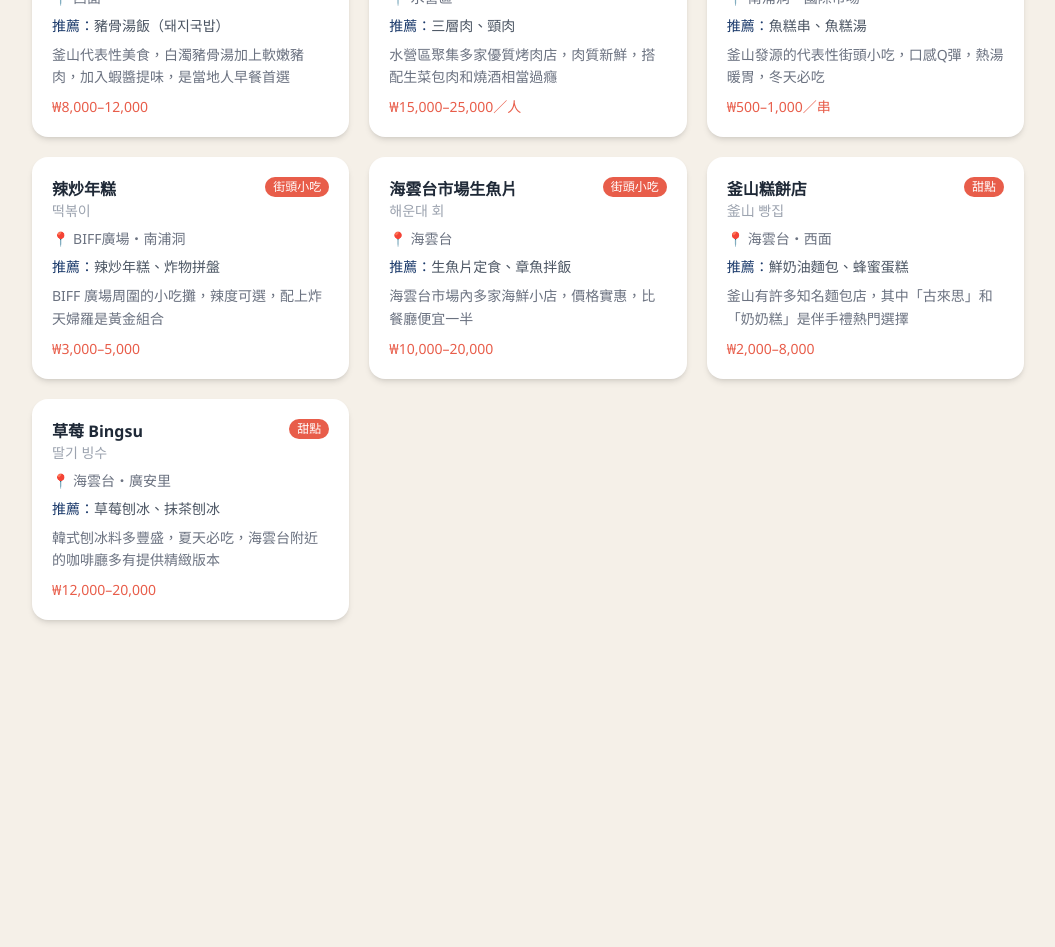
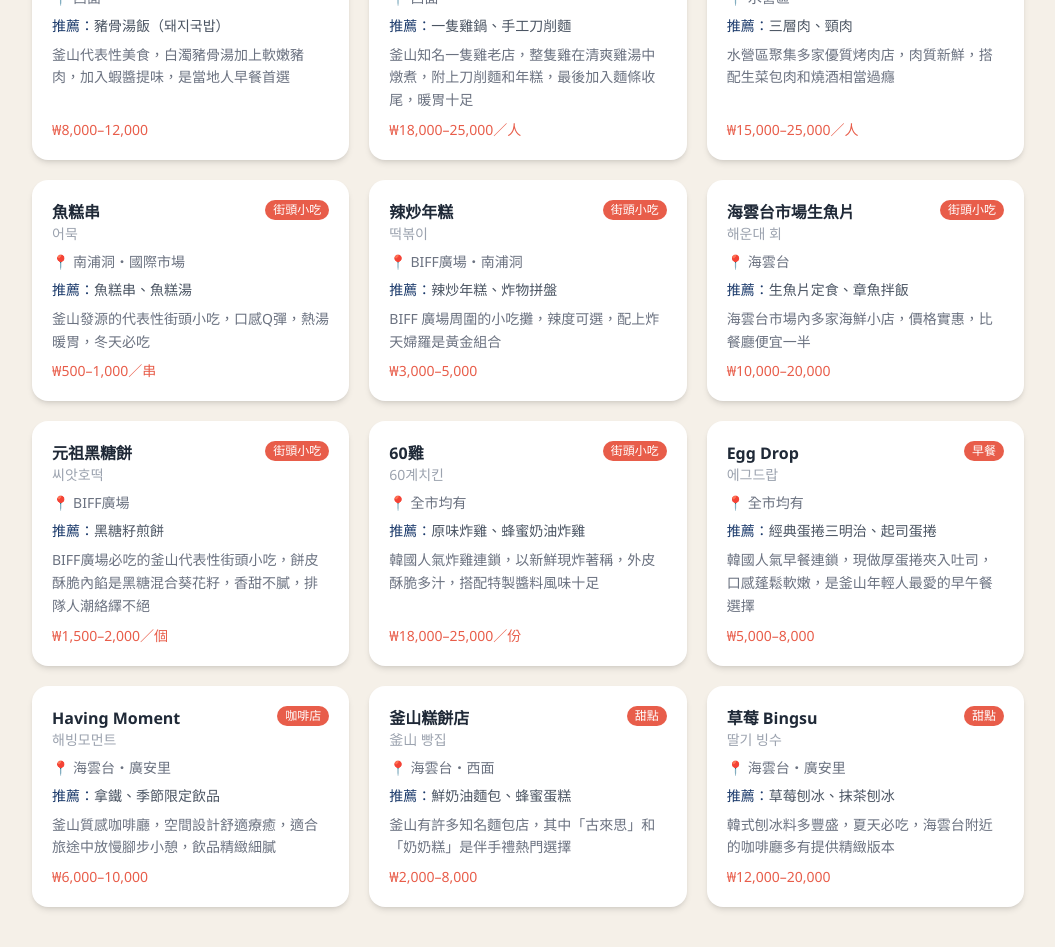
Before and after one commit to r-jen/busan-travel, a Vue app: page /food in a window 1280 px wide. Shown: the part 580-1527 px from the top of the page, without its empty margins (112-1167 px from the left). Before the commit the page ends 1240 px from the top, so only its background shows below. Built offline with nearby package versions, Linux system fonts and the light colour scheme.

Commit message:
update YT url to findings doc

```diff
--- a/src/data/food.js
+++ b/src/data/food.js
@@ -42,6 +42,16 @@ export const foods = [
   {
     id: 5,
     category: '燒肉',
+    name: '明星一隻雞',
+    nameKo: '명성닭한마리',
+    area: '西面',
+    recommend: '一隻雞鍋、手工刀削麵',
+    desc: '釜山知名一隻雞老店，整隻雞在清爽雞湯中燉煮，附上刀削麵和年糕，最後加入麵條收尾，暖胃十足',
+    price: '₩18,000–25,000／人',
+  },
+  {
+    id: 6,
+    category: '燒肉',
     name: '水營烤肉街',
     nameKo: '수영 삼겹살',
     area: '水營區',
@@ -50,7 +60,7 @@ export const foods = [
     price: '₩15,000–25,000／人',
   },
   {
-    id: 6,
+    id: 7,
     category: '街頭小吃',
     name: '魚糕串',
     nameKo: '어묵',
@@ -60,7 +70,7 @@ export const foods = [
     price: '₩500–1,000／串',
   },
   {
-    id: 7,
+    id: 8,
     category: '街頭小吃',
     name: '辣炒年糕',
     nameKo: '떡볶이',
@@ -70,7 +80,7 @@ export const foods = [
     price: '₩3,000–5,000',
   },
   {
-    id: 8,
+    id: 9,
     category: '街頭小吃',
     name: '海雲台市場生魚片',
     nameKo: '해운대 회',
@@ -80,7 +90,47 @@ export const foods = [
     price: '₩10,000–20,000',
   },
   {
-    id: 9,
+    id: 10,
+    category: '街頭小吃',
+    name: '元祖黑糖餅',
+    nameKo: '씨앗호떡',
+    area: 'BIFF廣場',
+    recommend: '黑糖籽煎餅',
+    desc: 'BIFF廣場必吃的釜山代表性街頭小吃，餅皮酥脆內餡是黑糖混合葵花籽，香甜不膩，排隊人潮絡繹不絕',
+    price: '₩1,500–2,000／個',
+  },
+  {
+    id: 11,
+    category: '街頭小吃',
+    name: '60雞',
+    nameKo: '60계치킨',
+    area: '全市均有',
+    recommend: '原味炸雞、蜂蜜奶油炸雞',
+    desc: '韓國人氣炸雞連鎖，以新鮮現炸著稱，外皮酥脆多汁，搭配特製醬料風味十足',
+    price: '₩18,000–25,000／份',
+  },
+  {
+    id: 12,
+    category: '早餐',
+    name: 'Egg Drop',
+    nameKo: '에그드랍',
+    area: '全市均有',
+    recommend: '經典蛋捲三明治、起司蛋捲',
+    desc: '韓國人氣早餐連鎖，現做厚蛋捲夾入吐司，口感蓬鬆軟嫩，是釜山年輕人最愛的早午餐選擇',
+    price: '₩5,000–8,000',
+  },
+  {
+    id: 13,
+    category: '咖啡店',
+    name: 'Having Moment',
+    nameKo: '해빙모먼트',
+    area: '海雲台・廣安里',
+    recommend: '拿鐵、季節限定飲品',
+    desc: '釜山質感咖啡廳，空間設計舒適療癒，適合旅途中放慢腳步小憩，飲品精緻細膩',
+    price: '₩6,000–10,000',
+  },
+  {
+    id: 14,
     category: '甜點',
     name: '釜山糕餅店',
     nameKo: '釜山 빵집',
@@ -90,7 +140,7 @@ export const foods = [
     price: '₩2,000–8,000',
   },
   {
-    id: 10,
+    id: 15,
     category: '甜點',
     name: '草莓 Bingsu',
     nameKo: '딸기 빙수',
@@ -101,4 +151,4 @@ export const foods = [
   },
 ]
 
-export const categories = ['全部', '海鮮', '燒肉', '街頭小吃', '甜點']
+export const categories = ['全部', '海鮮', '燒肉', '街頭小吃', '早餐', '咖啡店', '甜點']
```
Also changed, not shown: 1 other file (tests, documents, lock files or other folders).
